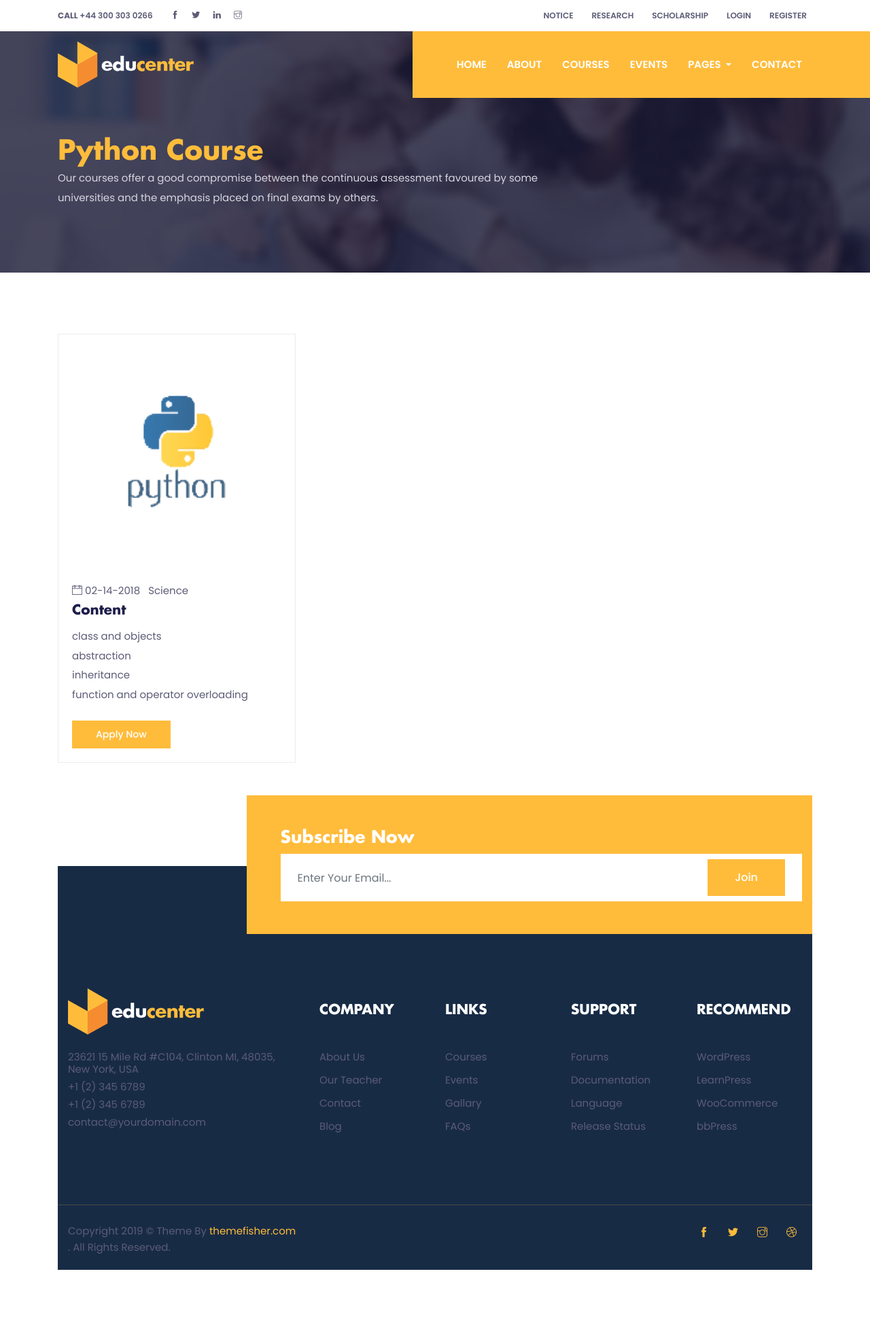
After one commit to MaskeyPuja/educenter, a Django app: page /course_detail in a window 1280 px wide. The commit adds this page. Shown: the whole page at 68% size. Run offline with Django 3.2, Linux system fonts and the light colour scheme; some libraries are stand-ins or nearby versions.

Commit message:
images added and loaded

```diff
--- a/eduapp/templates/eduapp/base.html
+++ b/eduapp/templates/eduapp/base.html
@@ -101,7 +101,7 @@
                 <a class="dropdown-item" href="notice-single.html">Notice Details</a>
                 <a class="dropdown-item" href="research.html">Research</a>
                 <a class="dropdown-item" href="scholarship.html">Scholarship</a>
-                <a class="dropdown-item" href="course-single.html">Course Details</a>
+                <a class="dropdown-item" href="{% url 'course-detail' %}">Course Details</a>
                 <a class="dropdown-item" href="event-single.html">Event Details</a>
                 <a class="dropdown-item" href="blog-single.html">Blog Details</a>
               </div>
--- a/eduapp/templates/eduapp/contact.html
+++ b/eduapp/templates/eduapp/contact.html
@@ -1,5 +1,5 @@
 {% extends 'eduapp/base.html' %}
-
+{% load static %}
 {% block title %}Contact{% endblock %}
 
 {% block body %}
@@ -7,7 +7,7 @@
 <!-- header -->
 
 <!-- page title -->
-<section class="page-title-section overlay" data-background="images/backgrounds/page-title.jpg">
+<section class="page-title-section overlay" data-background="{% static 'images/backgrounds/page-title.jpg' %}">
   <div class="container">
     <div class="row">
       <div class="col-md-8">
--- /dev/null
+++ b/eduapp/templates/eduapp/course_detail.html
@@ -0,0 +1,59 @@
+{% extends 'eduapp/base.html' %}
+
+{% load static %}
+{% block title %}Courses Detail{% endblock %}
+
+
+
+<!-- header -->
+<!-- /header -->
+<!-- Modal -->
+{% block  body %}
+
+
+<!-- page title -->
+<section class="page-title-section overlay" data-background="{% static 'images/backgrounds/page-title.jpg' %}">
+  <div class="container">
+    <div class="row">
+      <div class="col-md-8">
+        <ul class="list-inline custom-breadcrumb">
+          <li class="list-inline-item"><a class="h2 text-primary font-secondary" href="courses.html">Python Course</a></li>
+          <li class="list-inline-item text-white h3 font-secondary "></li>
+        </ul>
+        <p class="text-lighten">Our courses offer a good compromise between the continuous assessment favoured by some universities and the emphasis placed on final exams by others.</p>
+      </div>
+    </div>
+  </div>
+</section>
+<!-- /page title -->
+
+<!-- courses -->
+<section class="section">
+  <div class="container">
+    <!-- course list -->
+<div class="row justify-content-left">
+  <!-- course item -->
+  <div class="col-lg-4 col-sm-6 mb-5">
+    <div class="card p-0 border-primary rounded-0 hover-shadow">
+      <img class="card-img-top rounded-0" src="{% static 'images/courses/python1.png' %}" alt="course thumb">
+      <div class="card-body">
+        <ul class="list-inline mb-2">
+          <li class="list-inline-item"><i class="ti-calendar mr-1 text-color"></i>02-14-2018</li>
+          <li class="list-inline-item"><a class="text-color" href="#">Science</a></li>
+        </ul>
+        <a href="course-single.html">
+          <h4 class="card-title">Content</h4>
+        </a>
+        <p class="card-text mb-4"> class and objects
+                                  <br>abstraction
+                                  <br>inheritance
+                                  <br>function and operator overloading
+        </p>
+        <a href="course-single.html" class="btn btn-primary btn-sm">Apply now</a>
+      </div>
+    </div>
+  </div>
+
+</div>
+
+{% endblock %}
--- a/eduapp/templates/eduapp/courses.html
+++ b/eduapp/templates/eduapp/courses.html
@@ -12,7 +12,7 @@
 
 
 <!-- page title -->
-<section class="page-title-section overlay" data-background="images/backgrounds/page-title.jpg">
+<section class="page-title-section overlay" data-background="{% static 'images/backgrounds/page-title.jpg' %}">
   <div class="container">
     <div class="row">
       <div class="col-md-8">
--- a/eduapp/templates/eduapp/events.html
+++ b/eduapp/templates/eduapp/events.html
@@ -1,6 +1,6 @@
 {% extends 'eduapp/base.html' %}
-
-{% block title %}Events{% endblock %}
+{% load static %}
+{% block title %}Event{% endblock %}
 
 <!-- header -->
 <!-- /header -->
@@ -8,7 +8,7 @@
 {% block body %}
 
 <!-- page title -->
-<section class="page-title-section overlay" data-background="images/backgrounds/page-title.jpg">
+<section class="page-title-section overlay" data-background="{% static 'images/backgrounds/page-title.jpg' %}">
   <div class="container">
     <div class="row">
       <div class="col-md-8">
--- a/eduapp/templates/eduapp/notice.html
+++ b/eduapp/templates/eduapp/notice.html
@@ -1,10 +1,10 @@
 {% extends 'eduapp/base.html' %}
-
+{% load static %}
 {% block title %}Notice{% endblock %}
 {% block body %}
 
 <!-- page title -->
-<section class="page-title-section overlay" data-background="images/backgrounds/page-title.jpg">
+<section class="page-title-section overlay" data-background="{% static 'images/backgrounds/page-title.jpg' %}">
   <div class="container">
     <div class="row">
       <div class="col-md-8">
--- a/eduapp/views.py
+++ b/eduapp/views.py
@@ -56,3 +56,7 @@ class ScholarshipView(TemplateView):
 
 class TeacherView(TemplateView):
 	template_name = 'eduapp/teacher.html'
+
+
+class CourseDetailView(TemplateView):
+	template_name = 'eduapp/course_detail.html'
--- a/educenter/urls.py
+++ b/educenter/urls.py
@@ -15,7 +15,7 @@ Including another URLconf
 """
 from django.contrib import admin
 from django.urls import path
-from eduapp.views import HomeView, CourseView, EventView, BlogView, ContactView, NoticeView, ResearchView, ScholarshipView, TeacherView
+from eduapp.views import HomeView, CourseView, EventView, BlogView, ContactView, NoticeView, ResearchView, ScholarshipView, TeacherView, CourseDetailView
 
 from django.conf import settings
 from django.views.static import serve
@@ -34,5 +34,6 @@ urlpatterns = [
     path('research', ResearchView.as_view(), name = 'research'),
     path('scholarship', ScholarshipView.as_view(), name = 'scholarship'),
     path('teacher', TeacherView.as_view(), name = 'teacher'),
+    path('course_detail', CourseDetailView.as_view(), name = 'course-detail'),
 ]
 urlpatterns += static(settings.MEDIA_URL, document_root=settings.MEDIA_ROOT)
```
Also changed, not shown: eduapp/templates/eduapp/scholarship.html (+6 -6 lines), eduapp/static/images/courses/python.png (added), eduapp/static/images/courses/python1.png (added).
